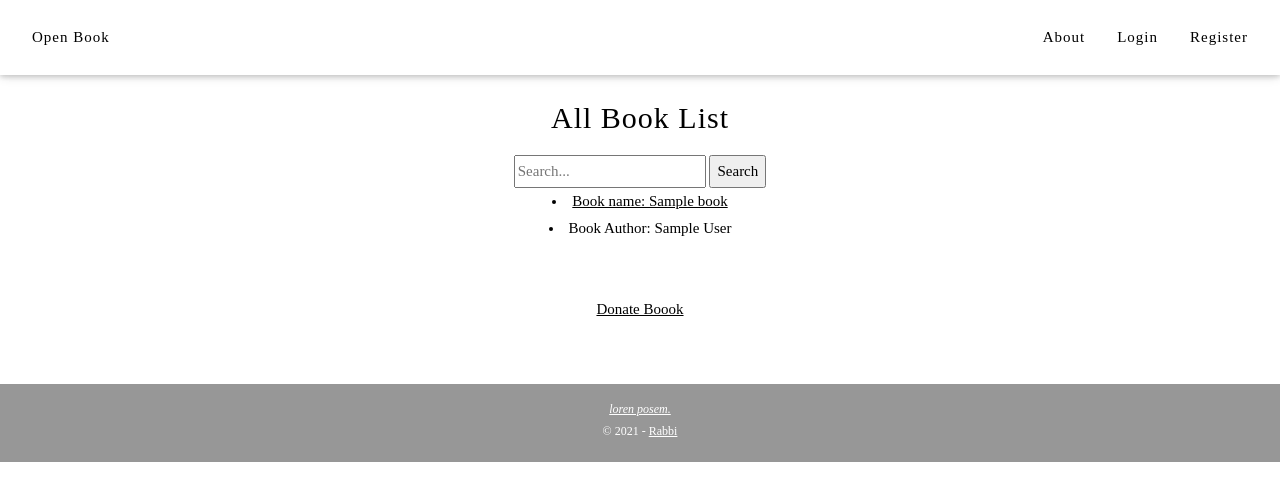
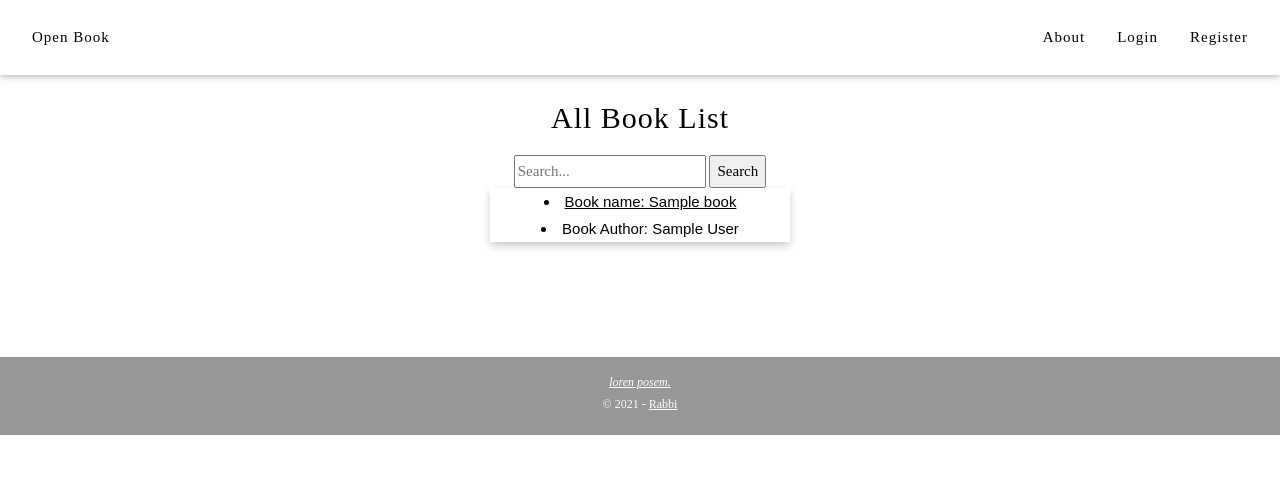
Before and after one commit to MoshiulRabbi/openBook, a Django app: template templates/allbook.html in a window 1280 px wide. Shown: the top 501 px of the page. Run offline with Django 3.2, Linux system fonts and the light colour scheme; the template is opened without the code that fills it: values that come from a table or form of the project are taken from there, others are empty; tables that the repository leaves empty hold one stand-in row (values such as "Sample post").

Commit message:
Book-design

```diff
--- a/templates/allbook.html
+++ b/templates/allbook.html
@@ -1,39 +1,30 @@
 {% extends "base.html" %}
-
 {% block body %}
 {% block title %}View Book Store{% endblock %}
+<style>
+    .card {
+    box-shadow: 0 4px 8px 0 rgba(0, 0, 0, 0.2);
+    max-width: 300px;
+    margin: auto;
+    text-align: center;
+    font-family: arial;
+    }
+</style>
 <center>
     <br><br>
     <h2>All Book List</h2>
-
     <form action="{% url 'viewbook' %}" method="get">
         <input name="q"  placeholder="Search...">
         <button type="submit">Search</button>
     </form>
-
-
-
     {% for book in books %}
-
-        <!-- <li>Book id: {{book.id}}</li>
-        <li>Donated By: {{book.user}}</li> -->
-
+    <div class="card">
         <a href="{% url 'book_details' book.id %}" >
-
             <li>Book name: {{book.name}}</li>
         </a>
         <li>Book Author: {{book.author}}</li>
-
-
-
+    </div>
     <br><br>
     {% endfor %}
-
-
-
-    <a class="nav-link" href="{% url 'donatebook' %}">Donate Boook</a>
 </center>
-
-
-
 {% endblock %}
```
Lines whose indentation alone changed are shown as unchanged.
